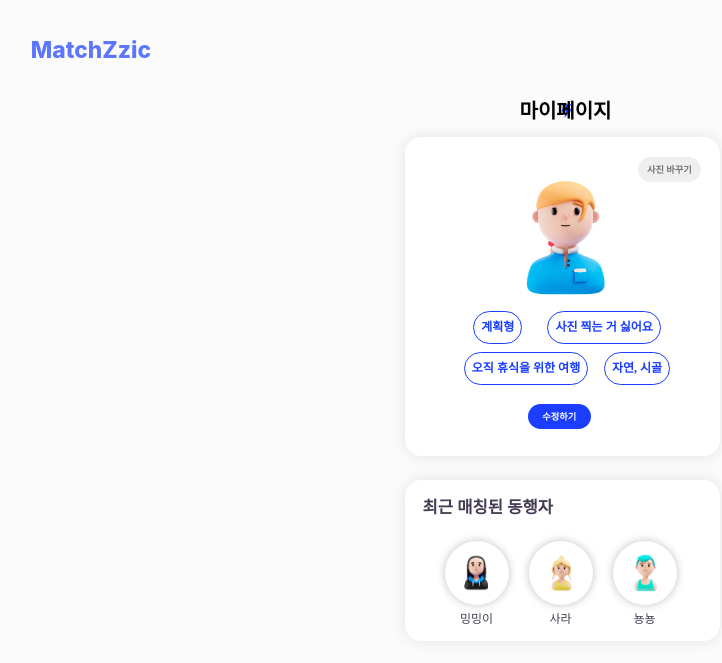
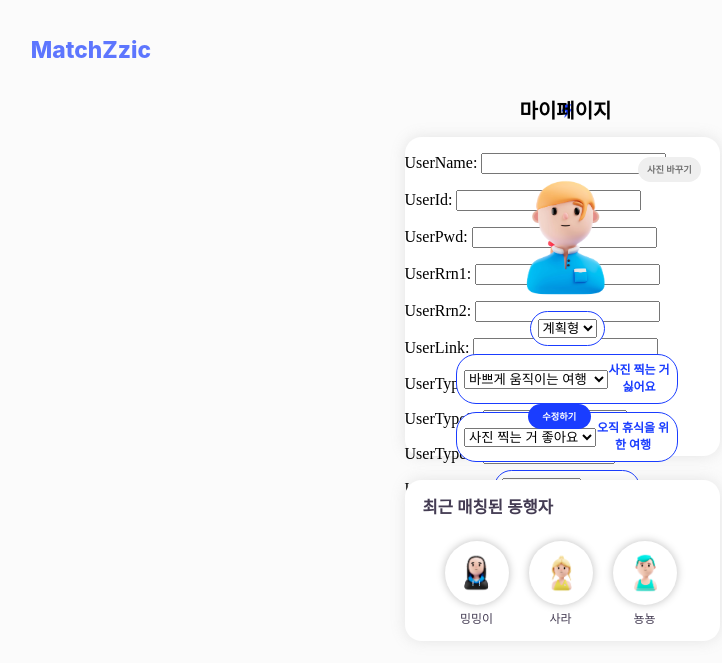
Before and after one commit to chaehyeon02/2023-Herethon-7, a Django app: template MatchZzic/account/templates/mypage.html in a window 1280 px wide. Shown: the top 663 px of the page, without its empty margins (75-797 px from the left). Run offline with Django 4.2, Linux system fonts and the light colour scheme; the template is opened without the code that fills it: values named after a table or form of the project are taken from there, others are empty; some libraries are stand-ins or nearby versions.

Commit message:
mypage 변수 수정

```diff
--- a/MatchZzic/account/templates/mypage.html
+++ b/MatchZzic/account/templates/mypage.html
@@ -33,7 +33,7 @@
     <!-- 상단 로고  -->
     <div class="header">
       <div class="logo">MatchZzic</div>
-      <div class="username">{{ user_instance.username }}</div>
+      <div class="username">{{user_instance.userName}}</div>
       <div class="mypage_move">
         <a href="{% url 'mypage' %}">
           <iconify-icon
@@ -51,12 +51,10 @@
     </div>
     <!-- 마이페이지 유저 -->
 
-
-    {% block content %}
     <div class="mypage_box">
       <div class="mypage_user">
-        <div class="mypage_user_name">{{ user_instance.username }}</div>
-    {% endblock %}
+        <div class="mypage_user_name">{{user_instance.userName}}</div>
+
         <input type="file" id="fileInput" style="display: none" />
         <label
           for="fileInput"
@@ -73,21 +71,26 @@
             alt=""
           />
         </div>
-    <form method="POST" action="{% url 'mypage' %}">
-        {% csrf_token %}
-        <div class="mypage_user_type">
+
+    <form method="post">
+          {% csrf_token %}
+          {{ user_form.as_p }}
+          <div class="mypage_user_type">
           <ul>
-            <li id="one" onclick="change1()">{{userType1}}계획형</li>
-            <li id="two" onclick="change2()">{{userType2}}사진 찍는 거 싫어요</li>
-            <li id="three" onclick="change3()">{{userType3}}오직 휴식을 위한 여행</li>
-            <li id="four" onclick="change4()">{{userType4}}자연, 시골</li>
+            <li id="one" onclick="change1()">{{user_form.userType1}}</li>
+            <li id="two" onclick="change2()">
+              {{user_form.userType2}}사진 찍는 거 싫어요
+            </li>
+            <li id="three" onclick="change3()">
+              {{user_form.userType3}}오직 휴식을 위한 여행
+            </li>
+            <li id="four" onclick="change4()">{{user_form.userType4}}자연, 시골</li>
           </ul>
         </div>
         <input type="submit" value="수정하기" />
       </div>
+
     </form>
-
-
 
       <div class="mypage_recent">
         <div class="text">최근 매칭된 동행자</div>
--- a/MatchZzic/match/templates/match.html
+++ b/MatchZzic/match/templates/match.html
@@ -11,7 +11,7 @@
     <!-- 상단 로고  -->
     <div class="header">
       <div class="logo">MatchZzic</div>
-      <div class="username">김멋사</div>
+      <div class="username">{{user_instance.userName}}</div>
       <div class="mypage_move">
         <a href="{% url 'mypage' %}">
           <iconify-icon
@@ -26,7 +26,7 @@
       <div class="outline">
         <div class="username">
           <img src="/MatchZzic/match/templates/img/Mask group.png" alt="" />
-          <span>김멋사</span>
+          <span>{{user_instance.userName}}</span>
           <!--변수로 담아야 함-->
         </div>
         <div class="userphoto">
--- a/MatchZzic/match/templates/match_done.html
+++ b/MatchZzic/match/templates/match_done.html
@@ -27,8 +27,7 @@
     <div class="matching_user">
       <div class="username">
         <img src="/MatchZzic/match/templates/img/Mask group.png" alt="" />
-        <span>김멋사</span>
-        {% comment %} 이름 변수로 받아야 함 {% endcomment %}
+        <span>{{user_instance.userName}}</span>
       </div>
       <div class="usertype">
         {% comment %} usertype받아야 함 {% endcomment %}
```
